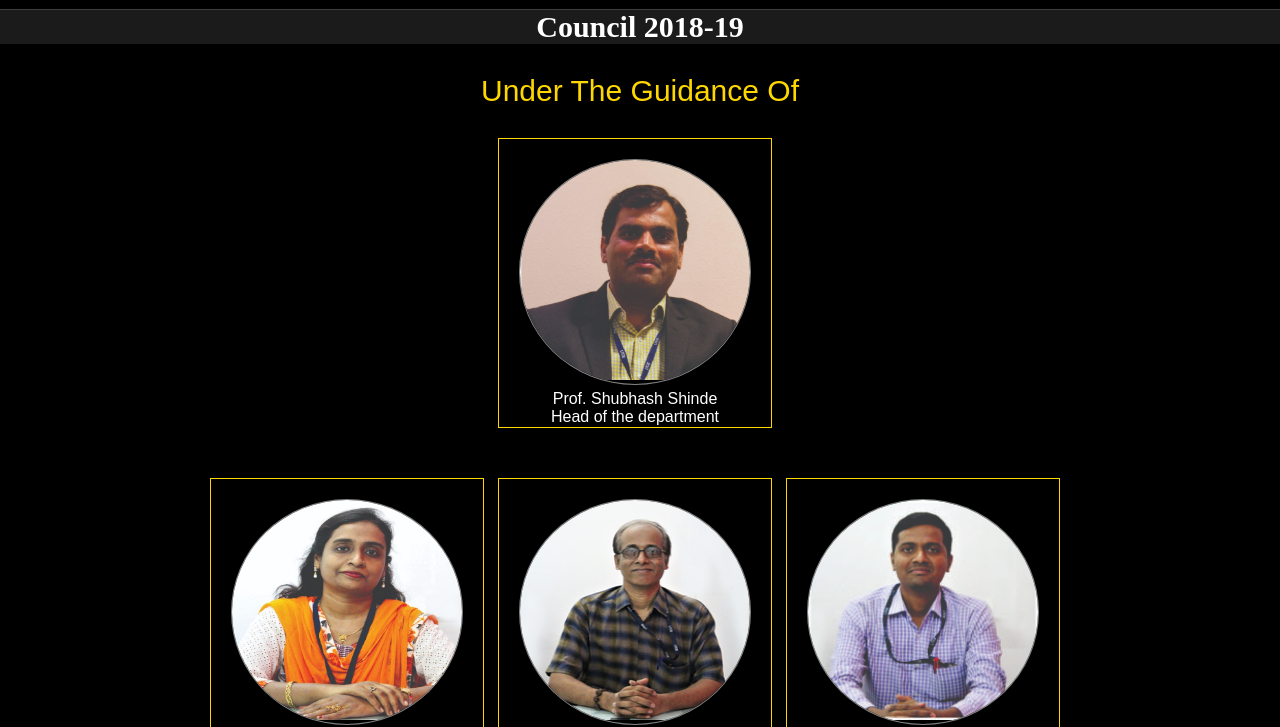
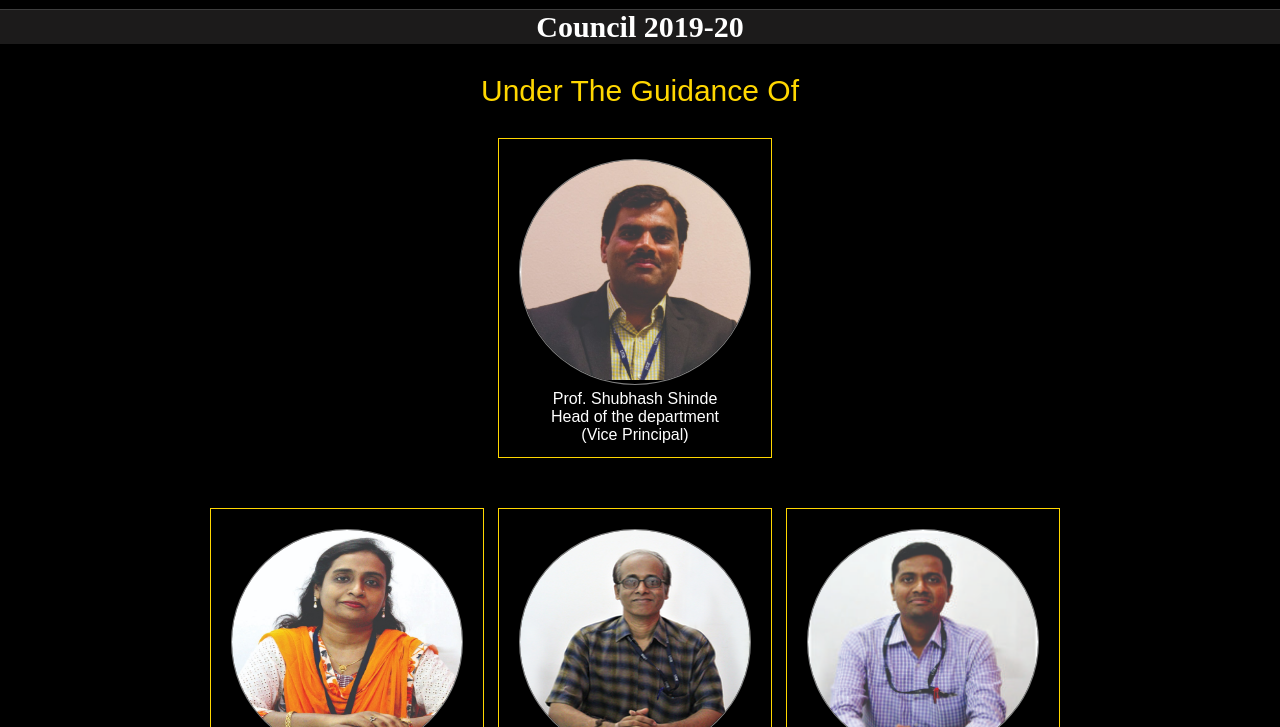
Before and after one commit to csi-cesa/csi-cesa.github.io, a plain HTML site: page council.html in a window 1280 px wide. Shown: the part 70-797 px from the top of the page. Drawn offline with nearby package versions, Linux system fonts and the light colour scheme; a web font is replaced by a local one.

Commit message:
council page

```diff
--- a/council.html
+++ b/council.html
@@ -49,7 +49,7 @@
 
     </div>-->
     <div class="home">
-        <h1 class="heading-title">Council 2018-19</h1>
+        <h1 class="heading-title">Council 2019-20</h1>
     </div>
     <div class="sperator"></div>
     <!-------------------------------------------council starts here--------------------------------------------------------->
@@ -59,7 +59,7 @@
             <div class="image">
                 <img src="images/council/hod.jpg" type="img/jpg" ></div>
             <div class="name">Prof. Shubhash Shinde</div>
-            <div class="post">Head of the department</div>
+            <div class="post">Head of the department<br>(Vice Principal)</div>
         </div>
 
     </div>
--- a/style.css
+++ b/style.css
@@ -217,7 +217,7 @@ margin-top: 30px;
     margin-right: 10px;
     min-width: 20%;
     padding: 20px;
-    height: 290px;
+    height: 320px;
     margin-bottom: 20px;
     display: inline-block;
     border: 0.8px solid gold;
```
Also changed, not shown: membership.html (+2 -2 lines).
